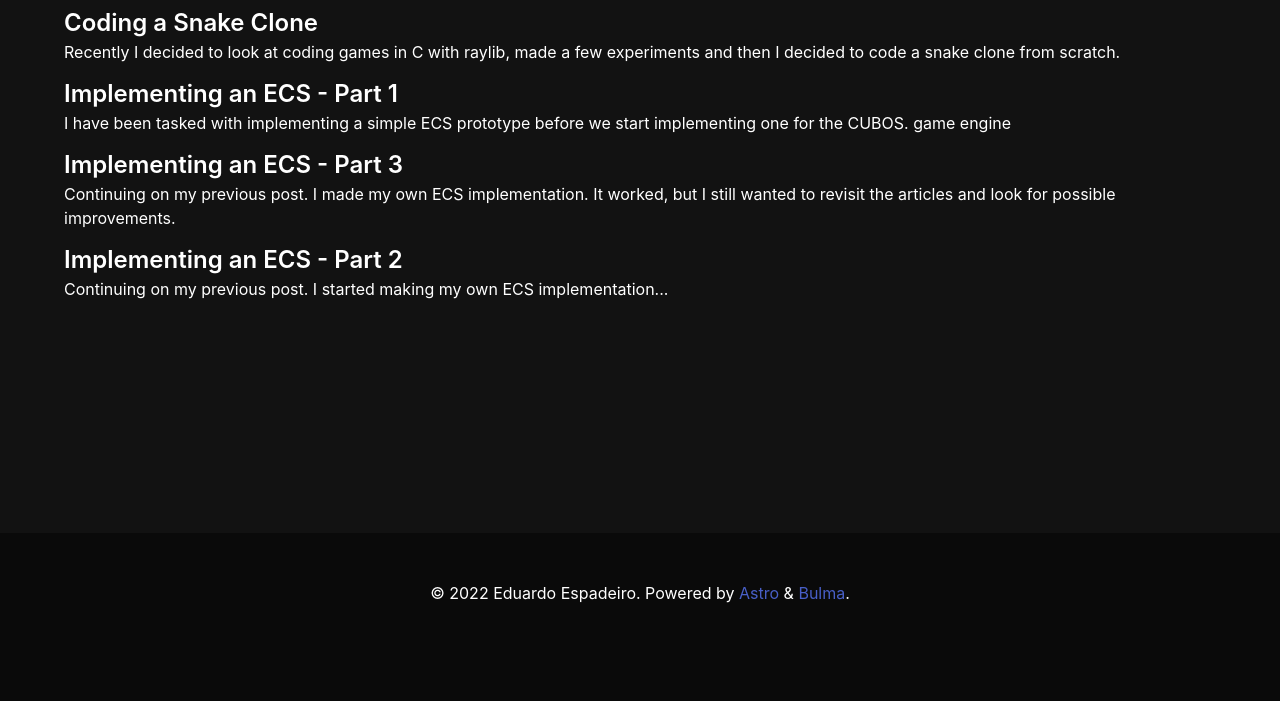
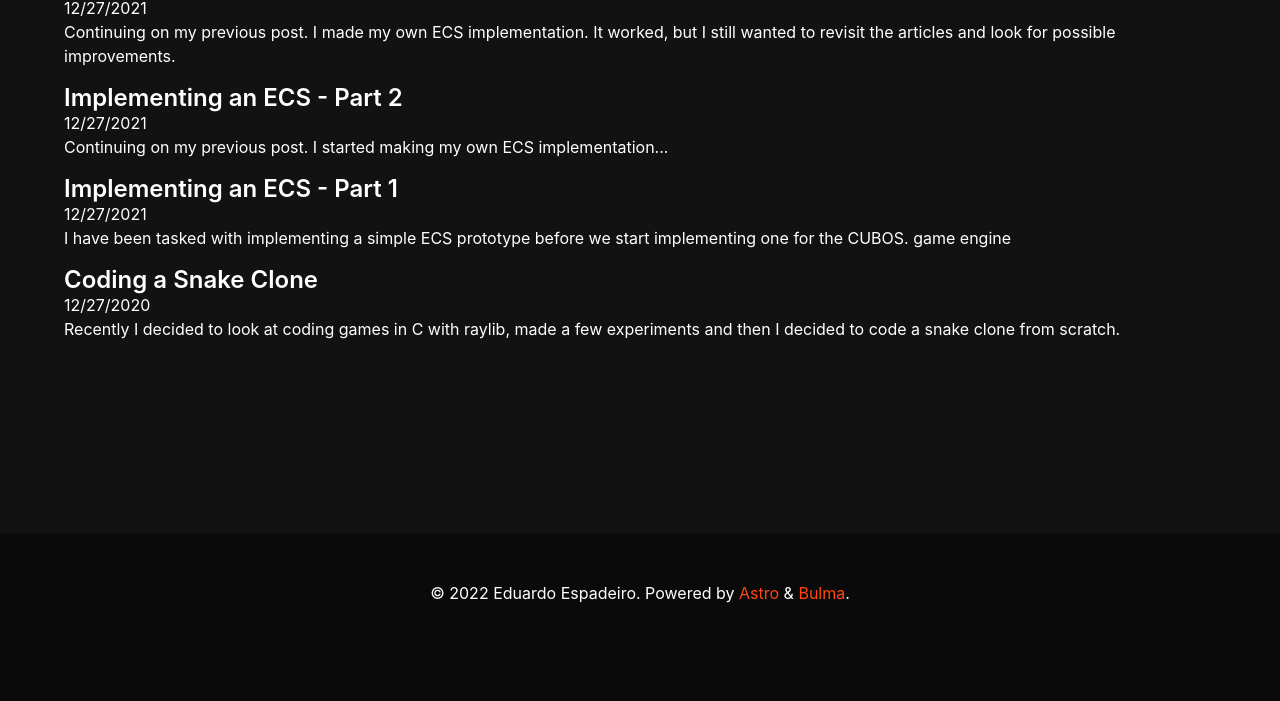
Before and after one commit to EdSwordsmith/espadeiro.pt, an Astro site: page /blog in a window 1280 px wide. Shown: the part 319-1020 px from the top of the page. Built offline with nearby package versions, Linux system fonts and the light colour scheme; Astro itself is replaced by a stand-in of ours.

Commit message:
Fixed long link, link styles, posts order

```diff
--- a/src/components/Navbar.svelte
+++ b/src/components/Navbar.svelte
@@ -2,18 +2,18 @@
   let active = false;
 
   function toggle() {
-        active = !active
+    active = !active;
   }
 
   const links = [
-      {
-        name: "About",
-        href: "/",
-      },
-      {
-        name: "Projects",
-        href: "/",
-      },
+    // {
+    //   name: "About",
+    //   href: "/",
+    // },
+    // {
+    //   name: "Projects",
+    //   href: "/",
+    // },
     {
       name: "Blog",
       href: "/blog/",
@@ -25,17 +25,22 @@
   <div class="navbar-brand">
     <a class="navbar-item has-text-weight-bold" href="/"> Eduardo Espadeiro </a>
 
-    <button class="navbar-burger { active ? "is-active" : "" }" aria-label="menu" aria-expanded="false" on:click={ toggle }>
+    <button
+      class="navbar-burger {active ? 'is-active' : ''}"
+      aria-label="menu"
+      aria-expanded="false"
+      on:click={toggle}
+    >
       <span aria-hidden="true" />
       <span aria-hidden="true" />
       <span aria-hidden="true" />
     </button>
   </div>
 
-  <div class="navbar-menu { active ? "is-active" : "" }">
+  <div class="navbar-menu {active ? 'is-active' : ''}">
     <div class="navbar-end">
       {#each links as link}
-        <a class="navbar-item" href={ link.href }>{ link.name }</a>
+        <a class="navbar-item" href={link.href}>{link.name}</a>
       {/each}
     </div>
   </div>
--- a/src/pages/blog/implementing-an-ecs-part-one.md
+++ b/src/pages/blog/implementing-an-ecs-part-one.md
@@ -28,7 +28,7 @@
 ## Researching
 Knowing this, I began my research, looking at a few implementations and concepts that could be of interest. The following were the articles I found that helped me the most.
 
-[https://austinmorlan.com/posts/entity_component_system/](https://austinmorlan.com/posts/entity_component_system/)
+[Austin Morlan's ECS](https://austinmorlan.com/posts/entity_component_system/)
 
 This first one showed me the basic structure that I will need, I didn't exactly like the approach for some things, such as using `typeid()`.
 
--- a/src/pages/blog/index.astro
+++ b/src/pages/blog/index.astro
@@ -1,7 +1,7 @@
 ---
 import Layout from "../../layouts/Layout.astro";
 
-interface Post {
+interface RawPost {
     frontmatter: {
         title: string;
         date: string;
@@ -11,7 +11,33 @@
     url: string;
 }
 
-const posts: Post[] = await Astro.glob('../blog/*.md');
+interface Post {
+    frontmatter: {
+        title: string;
+        date: Date;
+        description?: string;
+        image?: string;
+    };
+    url: string;
+}
+
+const getPosts = async (): Promise<Post[]> => {
+    const rawPosts: RawPost[] = await Astro.glob("../blog/*.md");
+    return rawPosts
+        .map((rawPost) => ({
+            ...rawPost,
+            frontmatter: {
+                ...rawPost.frontmatter,
+                date: new Date(rawPost.frontmatter.date),
+            },
+        }))
+        .sort(
+            (a, b) =>
+                b.frontmatter.date.getTime() - a.frontmatter.date.getTime()
+        );
+};
+
+const posts: Post[] = await getPosts();
 ---
 
 <Layout title="Blog" description="My Blog" image="/edu.jpg">
@@ -19,14 +45,19 @@
         <div class="hero-body">
             <div class="container">
                 <p class="title">Blog</p>
-                {posts.map(post => (
-                    <div class="mb-4">
-                        <a href={post.url}>
-                            <p class="title is-4 mb-1">{post.frontmatter.title}</p>
-                        </a>
-                        <p>{post.frontmatter.description}</p>
-                    </div>
-                ))}
+                {
+                    posts.map((post) => (
+                        <div class="mb-4">
+                            <a href={post.url}>
+                                <p class="title is-4">
+                                    {post.frontmatter.title}
+                                </p>
+                            </a>
+                            <p>{post.frontmatter.date.toLocaleDateString()}</p>
+                            <p>{post.frontmatter.description}</p>
+                        </div>
+                    ))
+                }
             </div>
         </div>
     </div>
--- a/src/styles/styles.scss
+++ b/src/styles/styles.scss
@@ -18,3 +18,13 @@
 code {
     background-color: transparent;
 }
+
+.content {
+    a {
+        color: $orange !important;
+    }
+
+    a:hover {
+        color: $grey-dark !important;
+    }
+}
```
Lines whose indentation alone changed are shown as unchanged.
